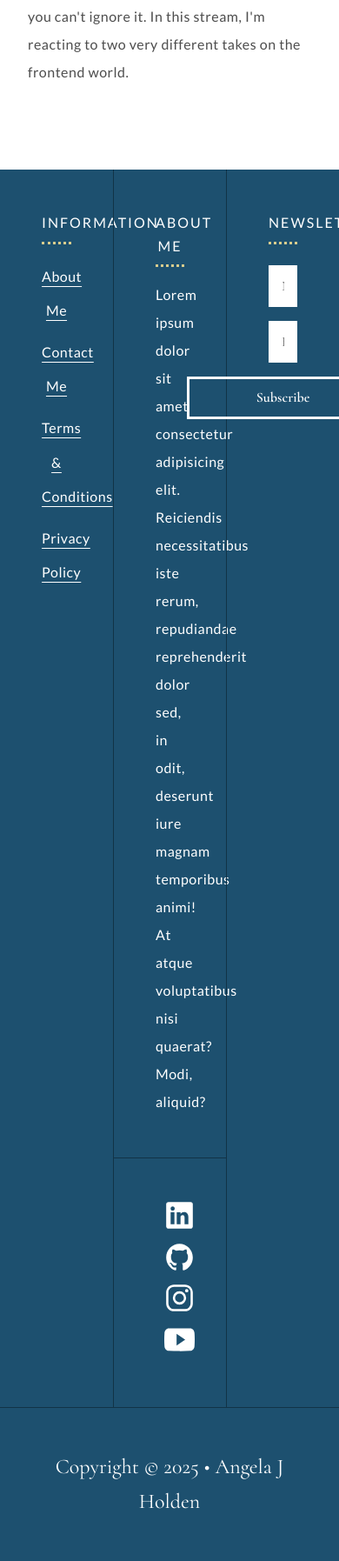
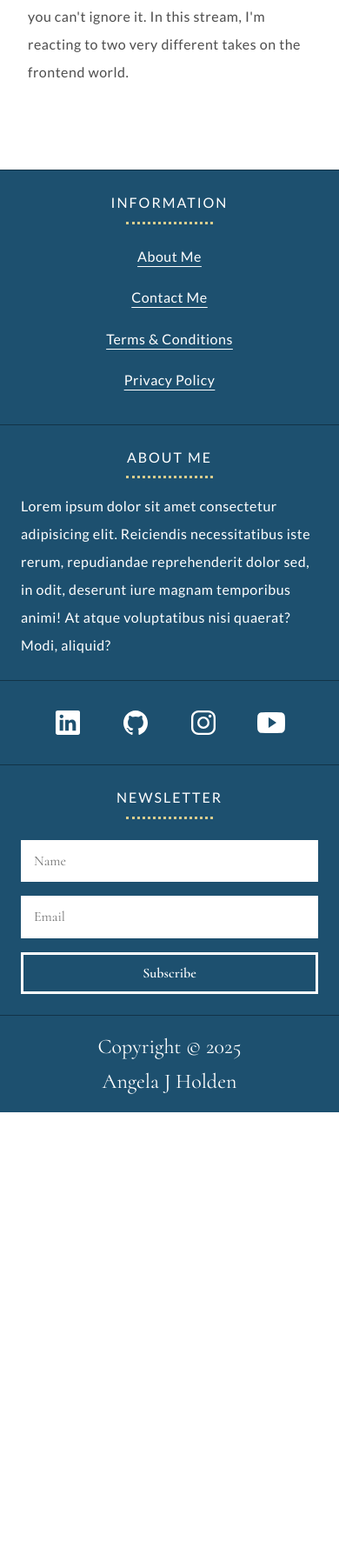
Before and after one commit to angelajholden/portfolio, a PHP site: page /about/index.php in a window 390 px wide; the page is wider, and only the part inside the window is pictured. Shown: the part 3693-5488 px from the top of that part at 87% size. After the commit the page ends 4972 px from the top of that part, so only its background shows below. Run offline with PHP 8.4, Linux system fonts and the light colour scheme.

Commit message:
mobile styles for the footer

```diff
--- a/includes/footer.php
+++ b/includes/footer.php
@@ -63,5 +63,5 @@
 			</form>
 		</div>
 	</div>
-	<div class="copyright">Copyright &copy; <span id="date"></span> • Angela J Holden</div>
+	<div class="copyright">Copyright &copy; <span id="date"></span> <span class="bullet">•</span> <span class="footer-name">Angela J Holden</span></div>
 </footer>
--- a/scss/_footer.scss
+++ b/scss/_footer.scss
@@ -8,12 +8,16 @@
 		flex-flow: row nowrap;
 		justify-content: space-between;
 		align-items: stretch;
+
+		@media (max-width: 768px) {
+			flex-flow: column nowrap;
+		}
 	}
 }
 
 .footer-item {
 	.footer & {
-		width: 33.333%;
+		width: 30%;
 		padding: 3rem;
 		border-left: 1px solid darken($navy, 10%);
 
@@ -22,7 +26,19 @@
 		}
 
 		&:nth-of-type(2) {
+			width: 40%;
 			padding: 0;
+		}
+
+		@media (max-width: 768px) {
+			width: 100%;
+			padding: 1.5rem;
+			border-left: none;
+			border-top: 1px solid darken($navy, 10%);
+
+			&:nth-of-type(2) {
+				width: 100%;
+			}
 		}
 	}
 }
@@ -91,35 +107,39 @@
 			font-size: 1rem;
 			color: $white;
 		}
+
+		@media (max-width: 768px) {
+			padding: 1.5rem;
+		}
 	}
 }
 
 .social-icons {
 	.footer & {
 		padding: 3rem;
+
+		@media (max-width: 768px) {
+			padding: 1.5rem;
+		}
 	}
 }
 
 .social-nav ul {
 	.footer & {
+		display: flex;
+		flex-flow: row nowrap;
+		justify-content: space-evenly;
+		align-items: center;
 		margin: 0;
 		padding: 0;
 		list-style-type: none;
-		text-align: center;
 	}
 }
 
 .social-nav li {
 	.footer & {
-		display: inline-block;
-		width: 35px;
-		height: 35px;
-		margin: 0 10px;
-
 		a {
 			display: block;
-			width: 35px;
-			height: 35px;
 
 			&:hover,
 			&:active,
@@ -131,6 +151,10 @@
 		}
 
 		svg {
+			display: block;
+			width: 48px;
+			height: 48px;
+			padding: 0.5rem;
 			fill: $white;
 			transition: fill 300ms ease-in-out;
 		}
@@ -144,6 +168,7 @@
 		input,
 		button {
 			width: 100%;
+			min-width: 100%;
 			padding: 0.75rem;
 			font-size: 1rem;
 		}
@@ -164,5 +189,17 @@
 		color: $white;
 		text-align: center;
 		border-top: 1px solid darken($navy, 10%);
+
+		@media (max-width: 768px) {
+			padding: 1rem;
+
+			.bullet {
+				display: none;
+			}
+
+			.footer-name {
+				display: block;
+			}
+		}
 	}
 }
```
Also changed, not shown: styles.css, 1 other file.
